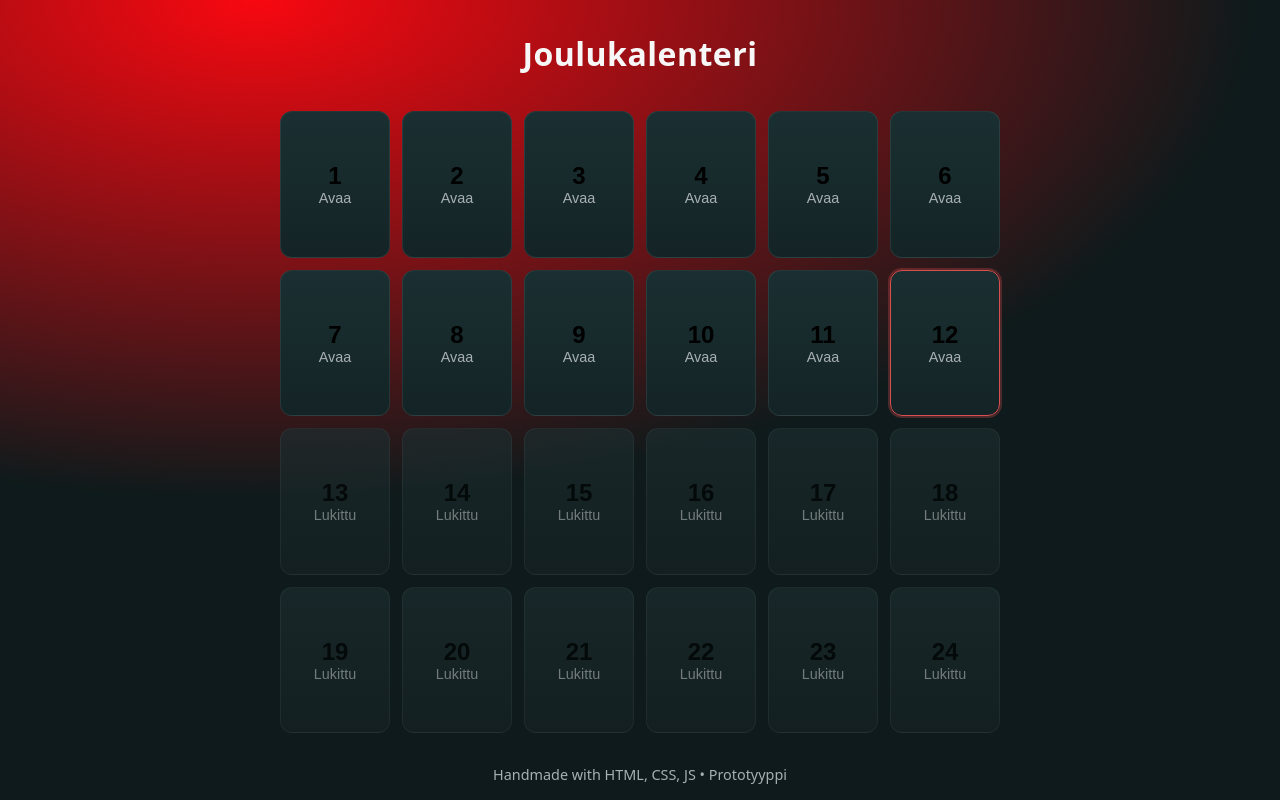
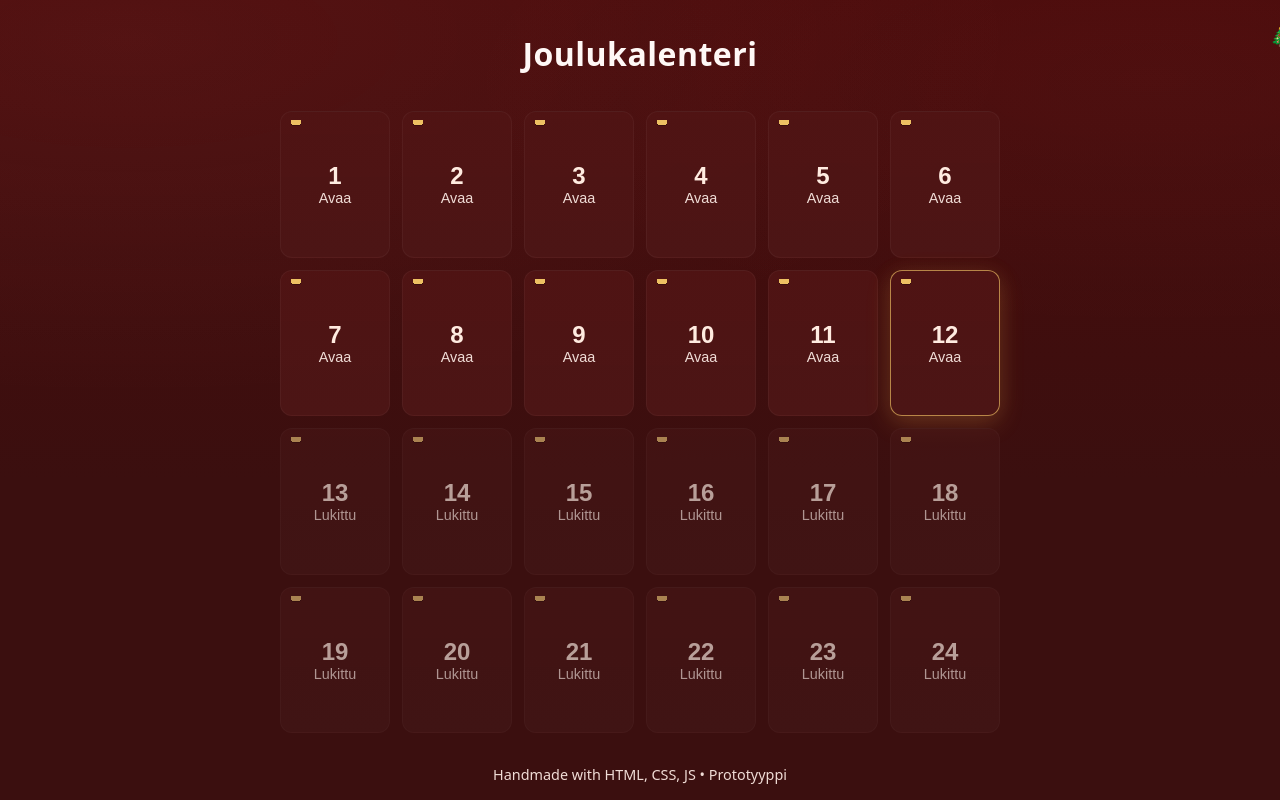
Before and after one commit to bhy880/joulukalenteri, a plain HTML site: page index.html in a window 1280 px wide. Drawn offline with Linux system fonts and the light colour scheme.

Commit message:
uusi tyyli

```diff
--- a/tyyli.css
+++ b/tyyli.css
@@ -1,20 +1,25 @@
 :root {
-  --bg: #0e1a1b;
-  --card: #142426;
-  --accent: #d94e4e;
-  --accent-2: #2fbf71;
-  --text: #f7f7f7;
-  --muted: #a7b0b2;
+  --bg: #3b0f0f; /* deep festive red */
+  --card: #4c1515; /* card background (darker red) */
+  --accent: #ffebe0; /* soft cream for numbers */
+  --accent-2: #ffd36b; /* warm gold */
+  --accent-3: #ffc7c7; /* pale pink highlight */
+  --text: #fff8f6;
+  --muted: #f0dcd6;
 }
 
 body {
   margin: 0;
-  font-family: system-ui, -apple-system, Segoe UI, Roboto, Arial, sans-serif;
-  background: radial-gradient(1000px 500px at 20% 0%, #f80810, var(--bg));
+  font-family: system-ui, -apple-system, 'Segoe UI', Roboto, Arial, sans-serif;
+  background:
+    radial-gradient(900px 360px at 10% 5%, rgba(255,150,150,0.06), transparent),
+    radial-gradient(700px 250px at 90% 10%, rgba(255,100,100,0.04), transparent),
+    linear-gradient(180deg, #4a0b0b 0%, var(--bg) 60%);
   color: var(--text);
   min-height: 100vh;
   display: grid;
   grid-template-rows: auto 1fr auto;
+  overflow-x: hidden;
 }
 
 header {
@@ -33,6 +38,20 @@ header p {
   color: var(--muted);
 }
 
+/* Header ornament */
+header h1 {
+  position: relative;
+}
+header h1::after {
+  content: "\1F384"; /* Christmas tree emoji */
+  position: absolute;
+  right: -28px;
+  top: -8px;
+  color: var(--accent-2);
+  font-size: 1.1rem;
+  opacity: 0.95;
+}
+
 .calendar {
   padding: 1rem;
   display: grid;
@@ -44,12 +63,12 @@ header p {
 
 .door {
   position: relative;
-  background: linear-gradient(180deg, #1a2f31, var(--card));
-  border: 1px solid rgba(255,255,255,.08);
+  background: linear-gradient(180deg, rgba(80,20,20,0.96), var(--card));
+  border: 1px solid rgba(255,255,255,0.04);
   border-radius: 12px;
   padding: 14px;
   cursor: pointer;
-  transition: transform .12s ease, box-shadow .12s ease, border-color .12s ease;
+  transition: transform .12s ease, box-shadow .18s ease, border-color .12s ease;
   outline: none;
 }
 
@@ -63,14 +82,14 @@ header p {
 }
 
 .door.today {
-  border-color: var(--accent);
-  box-shadow: 0 0 0 2px color-mix(in srgb, var(--accent) 30%, transparent);
+  border-color: color-mix(in srgb, var(--accent-2) 60%, #0000 20%);
+  box-shadow: 0 6px 18px rgba(255,180,80,0.12), 0 0 10px color-mix(in srgb, var(--accent-2) 40%, transparent);
 }
 
 .door.opened {
-  background: linear-gradient(180deg, #1d3538, #203a3d);
-  border-color: var(--accent-2);
-  box-shadow: inset 0 0 0 1px color-mix(in srgb, var(--accent-2) 25%, transparent);
+  background: linear-gradient(180deg, rgba(90,18,18,0.98), rgba(60,12,12,0.98));
+  border-color: color-mix(in srgb, var(--accent-3) 35%, transparent);
+  box-shadow: inset 0 0 0 1px rgba(255,240,200,0.02), 0 6px 20px rgba(255,200,120,0.06);
 }
 
 .door-number {
@@ -93,6 +112,29 @@ header p {
 
 .door.opened .content { display: block; }
 
+.door-number {
+  color: var(--accent);
+}
+
+.door-label {
+  color: var(--muted);
+}
+
+.door.opened .door-number { color: var(--accent-2); }
+
+/* small holly decoration on each door */
+.door::before {
+  content: '';
+  position: absolute;
+  left: 10px;
+  top: 8px;
+  width: 10px;
+  height: 6px;
+  background: radial-gradient(circle at 30% 30%, var(--accent-2) 40%, transparent 41%), radial-gradient(circle at 70% 30%, var(--accent-2) 40%, transparent 41%);
+  opacity: 0.9;
+  filter: drop-shadow(0 1px 0 rgba(0,0,0,0.3));
+}
+
 footer {
   padding: 1rem;
   text-align: center;
@@ -107,3 +149,5 @@ footer {
 @media (max-width: 480px) {
   .calendar { grid-template-columns: repeat(3, minmax(80px, 1fr)); }
 }
+
+.door.today { box-shadow: 0 8px 24px rgba(255,180,80,0.18), 0 0 24px rgba(255,211,107,0.06); }
```
